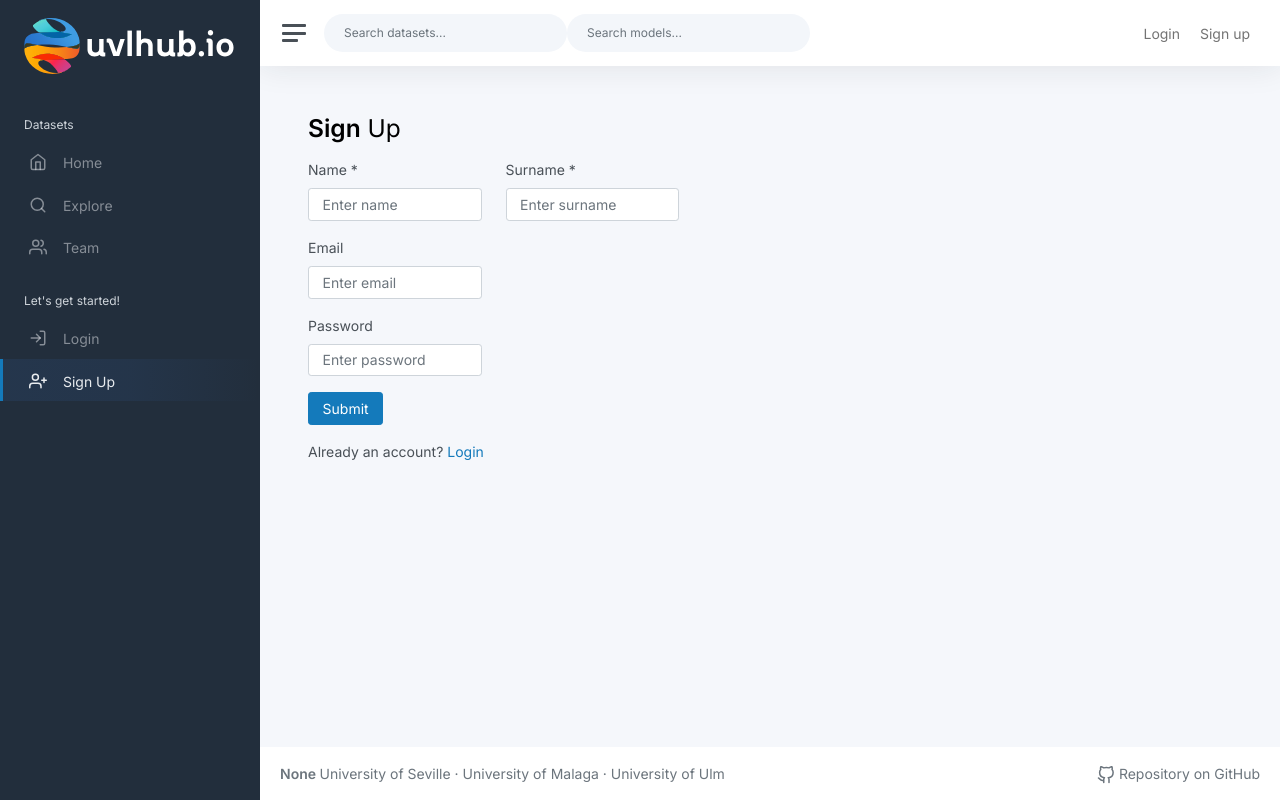
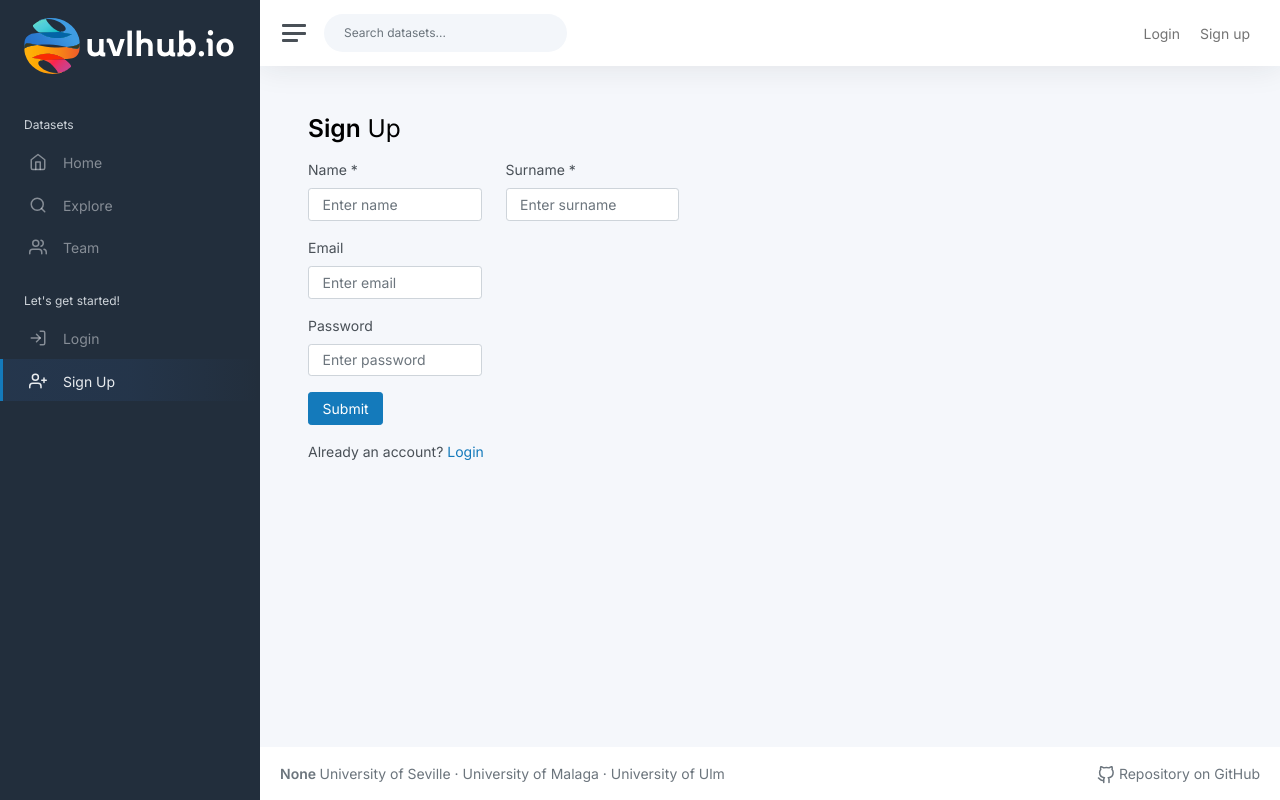
Before and after one commit to EGC-Gazpacho/gazpacho-hub, a Flask app: page /signup/ in a window 1280 px wide. Run offline with Flask 3, Linux system fonts and the light colour scheme; parts of the project's set-up code (start-up, migrations or seed data) failed here and were passed over; some libraries are stand-ins or nearby versions.

Commit message:
feat: search bar in base menu eliminated

```diff
--- a/app/templates/base_template.html
+++ b/app/templates/base_template.html
@@ -190,14 +190,6 @@
                 </div>
             </form>
 
-
-            <form class="d-none d-sm-inline-block" onsubmit="submitSearchFormModels(event)">
-                <div class="input-group input-group-navbar">
-                    <input type="text" id="search-query" name="query" class="form-control rounded-search"
-                           placeholder="Search models..." aria-label="Search">
-                </div>
-            </form>
-
             <div class="navbar-collapse collapse">
                 <ul class="navbar-nav navbar-align">
                     <li class="nav-item dropdown">
@@ -332,12 +324,6 @@
         window.location.href = '/explore?query=' + encodeURIComponent(query);
     }
 
-    function submitSearchFormModels(event) {
-        event.preventDefault();
-        let query = document.getElementById('search-query').value;
-        window.location.href = '/explore2/models?query=' + encodeURIComponent(query);
-    }
-
     function copyText(div_identifier) {
         let textToCopy = document.getElementById(div_identifier).textContent;
         textToCopy = textToCopy.trim();
```
